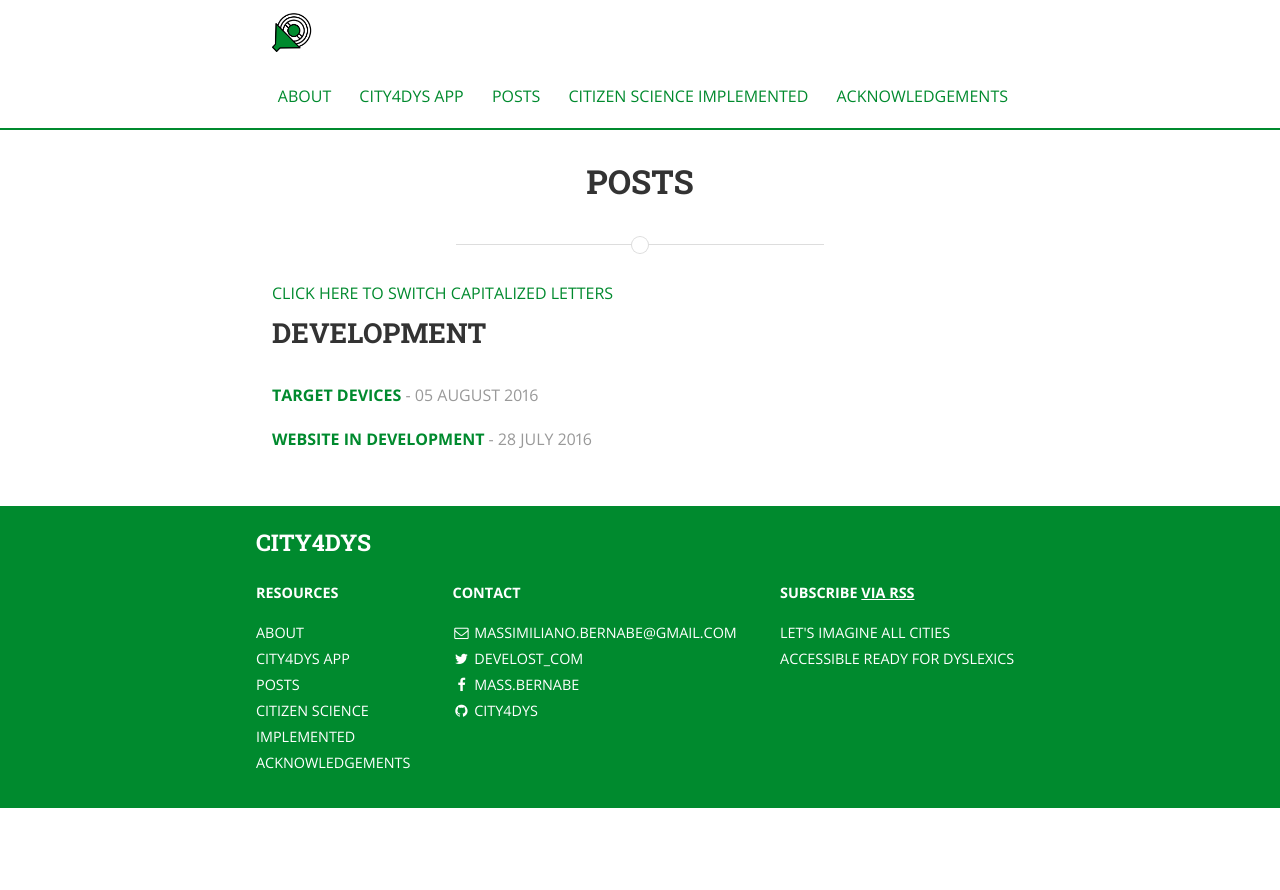
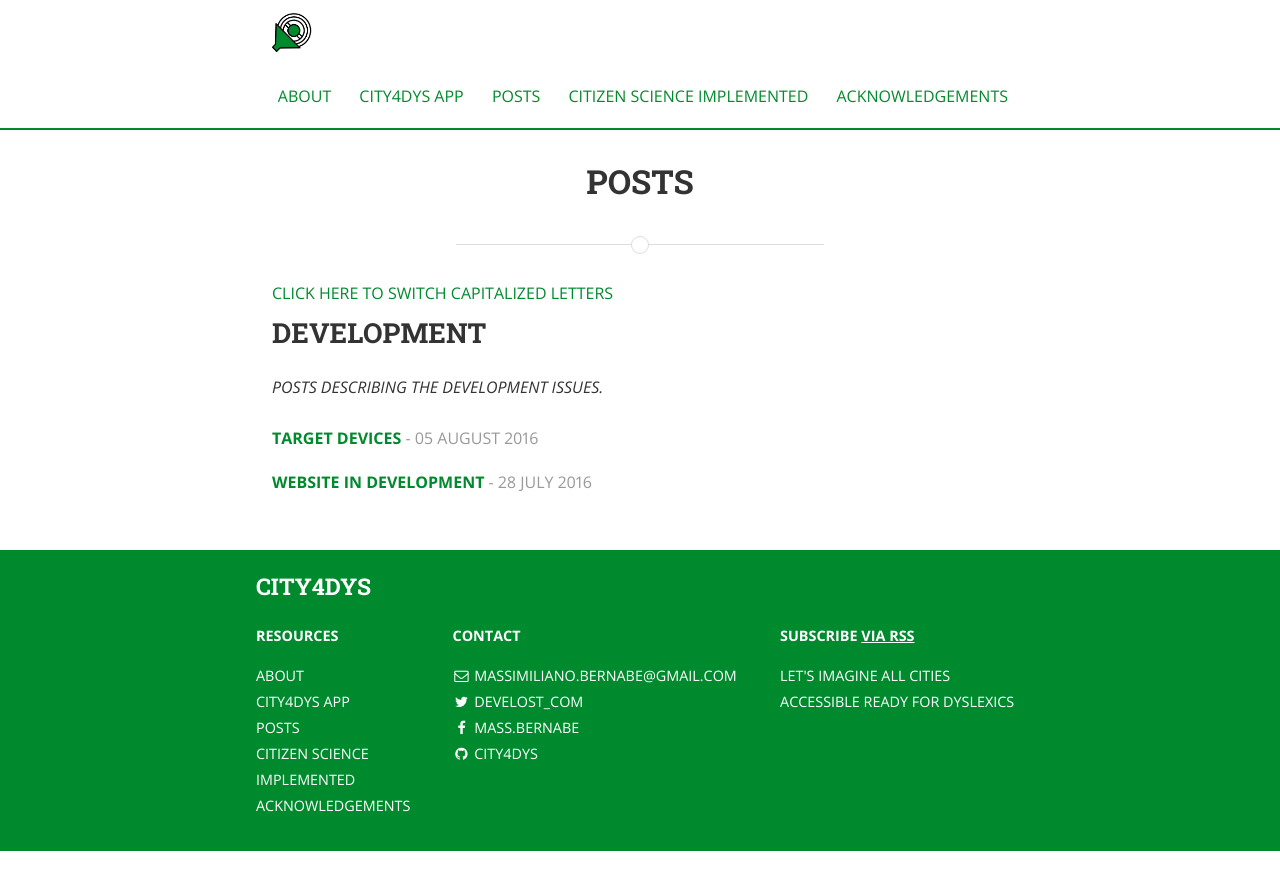
Before and after one commit to city4dys/city4dys.github.io, a Jekyll site: the page built from 30_posts.html, in a window 1280 px wide. Shown: the top 890 px of the page. Built offline with Jekyll 4.4.1, drawn with Linux system fonts in a browser that asks for light colours; nearby versions of some CDN libraries; a style sheet for code colours, icons or effects is not loaded.

Commit message:
mod config and old post

```diff
--- a/_config.yml
+++ b/_config.yml
@@ -49,7 +49,7 @@
 
 # Category descriptions (for archive pages)
 descriptions:
-  - cat: Development
+  - cat: development
     desc: "Posts describing the development issues."
 
   - cat: dummy
--- a/_posts/2016-07-28-website-in-development.markdown
+++ b/_posts/2016-07-28-website-in-development.markdown
@@ -19,4 +19,4 @@
  - Create About page
  - Create Citizen Science page
  - Create Acknowledgements page
- - Create a page fro the mobile application
+ - Create a page for the mobile application
```
